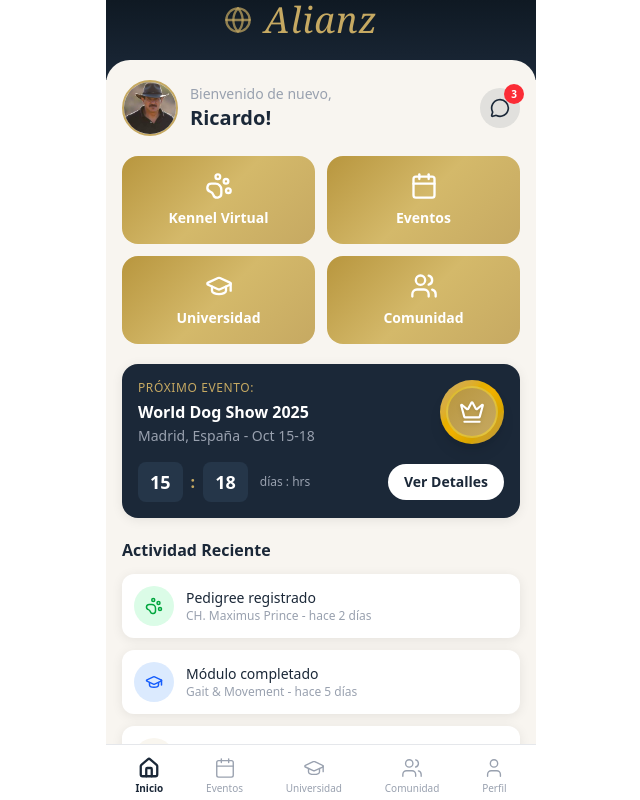
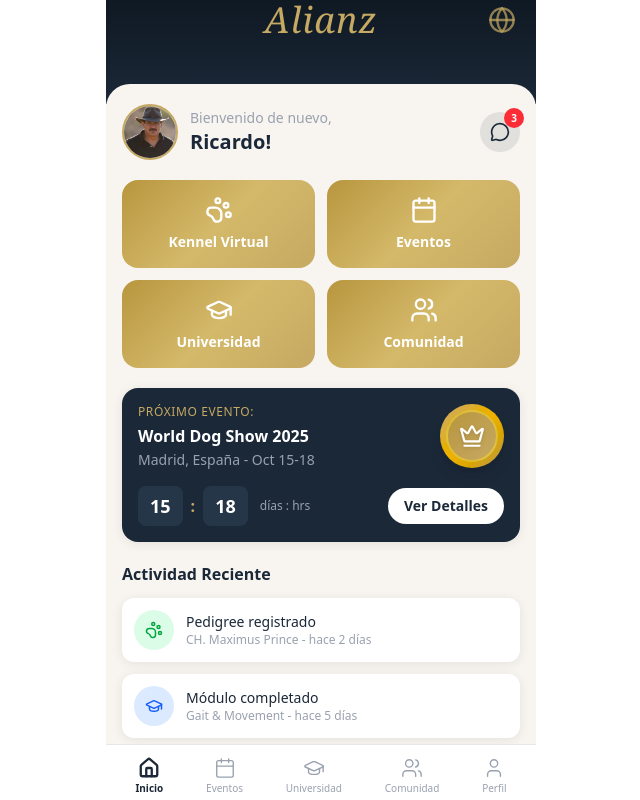
Before and after one commit to nachoaveragemexican/alianz, a React (Vite) app in the folder demo/: page /#/ in a window 1280 px wide. Shown: the whole page, without its empty margins (319-959 px from the left). Built offline with nearby package versions, Linux system fonts and the light colour scheme.

Commit message:
Home: taller navy banner, globe icon on right side
Increased banner height (pt-6 pb-16), moved globe icon to the right
of the Alianz title with justify-between layout.

https://claude.ai/code/session_01UfzMFKpYQDqAPzECoDtYid

```diff
--- a/demo/src/pages/Home.jsx
+++ b/demo/src/pages/Home.jsx
@@ -15,11 +15,11 @@ export default function Home() {
   return (
     <div className="h-full flex flex-col">
       {/* Navy header — branding only */}
-      <header className="bg-navy-gradient safe-top px-5 pt-4 pb-10 shrink-0">
-        <div className="flex items-center justify-center gap-3">
+      <header className="bg-navy-gradient safe-top px-5 pt-6 pb-16 shrink-0">
+        <div className="flex items-center justify-between">
+          <div className="w-7" />
+          <h1 className="font-serif text-gold text-4xl italic tracking-wide">Alianz</h1>
           <Globe size={28} className="text-gold/70" />
-          <h1 className="font-serif text-gold text-4xl italic tracking-wide">Alianz</h1>
-          <div className="w-7" />
         </div>
       </header>
 
```
Also changed, not shown: 6 other files (tests, documents, lock files or other folders).
